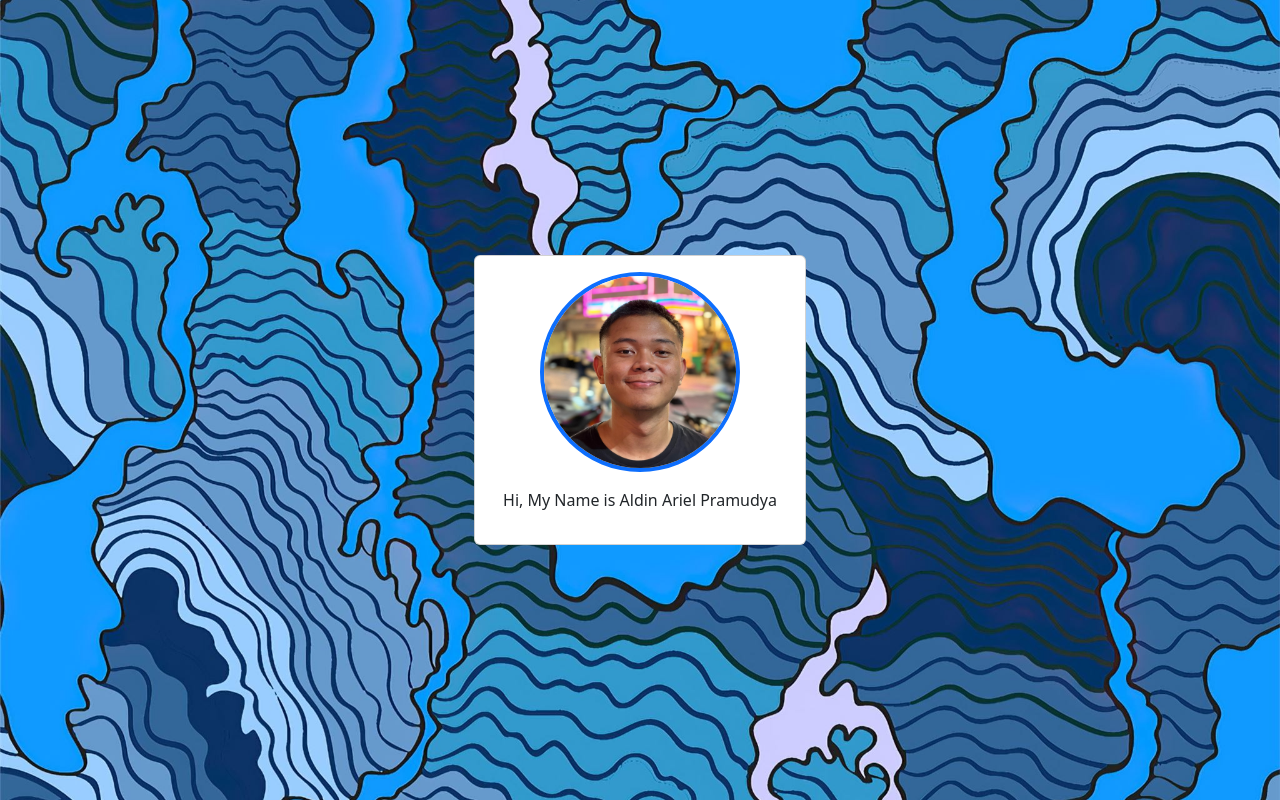
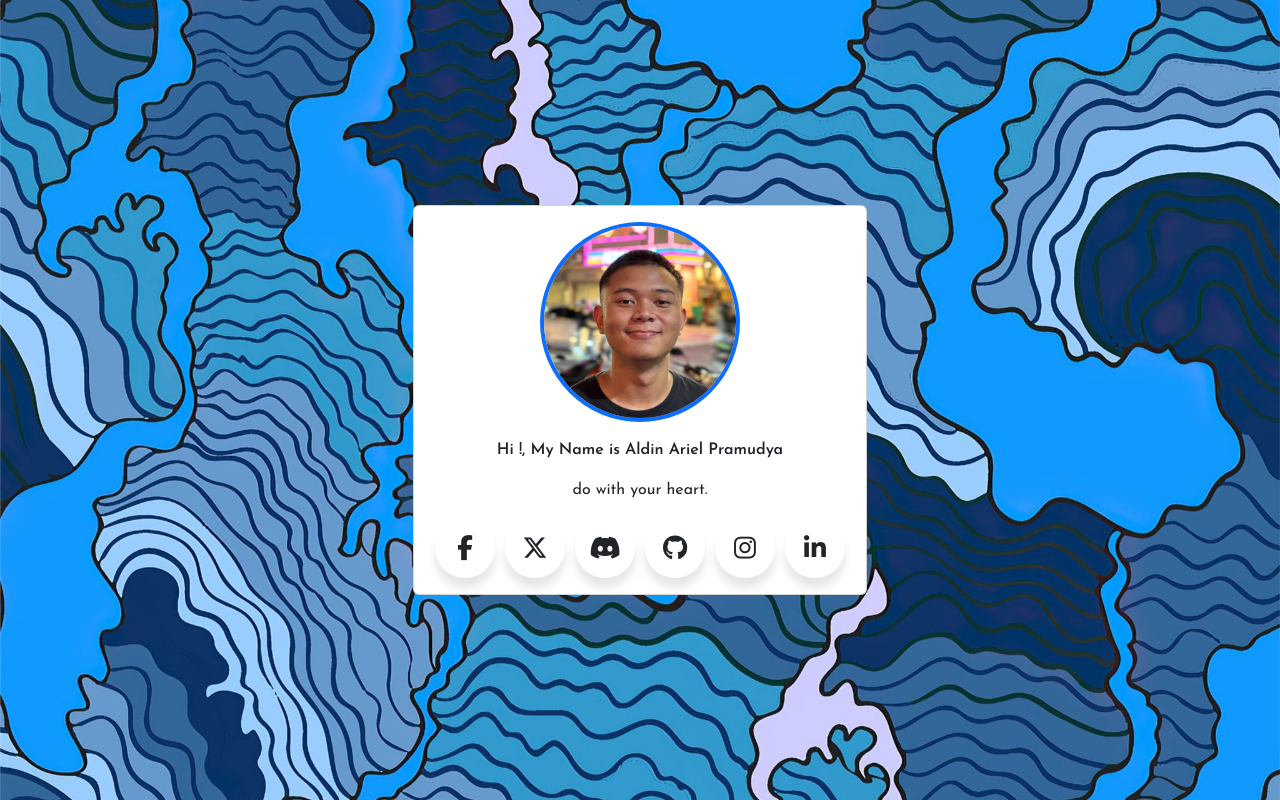
Before and after one commit to aldinpramudya/rielcard, a plain HTML site: page index.html in a window 1280 px wide. Drawn offline with nearby package versions, Linux system fonts and the light colour scheme.

Commit message:
add social media button

```diff
--- a/index.html
+++ b/index.html
@@ -8,20 +8,57 @@
     <link href="https://cdn.jsdelivr.net/npm/bootstrap@5.3.3/dist/css/bootstrap.min.css" rel="stylesheet"
         integrity="sha384-QWTKZyjpPEjISv5WaRU9OFeRpok6YctnYmDr5pNlyT2bRjXh0JMhjY6hW+ALEwIH" crossorigin="anonymous">
     <link rel="stylesheet" href="styles.css">
+    <script src="https://kit.fontawesome.com/d422f745e5.js" crossorigin="anonymous"></script>
 
 </head>
 
 <body>
     <div class="d-flex justify-content-center align-items-center vh-100">
-        <div class="card" style="max-width: 700px;">
+        <div class="card">
             <div class="card-body">
                 <div class="container d-flex flex-column justify-content-center align-items-center">
                     <img src="pp.jpg" class="img-fluid rounded-circle border border-primary border-4"
                         style="height: 200px;">
-                    <p class="mt-3">Hi, My Name is Aldin Ariel Pramudya</p>
+                    <p class=" fw-semibold mt-3">Hi !, My Name is Aldin Ariel Pramudya</p>
+                    <p> do with your heart.</p>
                 </div>
-                <div class="container">
-
+                <div class="wrapper">
+                    <div class="button">
+                        <a href="https://www.facebook.com/aldin.a.pramudya" target="_blank">
+                            <div  class="icon"><i class="fa-brands fa-facebook-f"></i></div>
+                            <span>Facebook</span>
+                        </a>
+                    </div>
+                    <div class="button">
+                        <a href="https://twitter.com/aldinpramudya" target="_blank">
+                            <div class="icon"><i class="fa-brands fa-x-twitter"></i></div>
+                            <span>X / Twitter</span>
+                        </a>
+                    </div>
+                    <div class="button">
+                        <a href="http://discordapp.com/users/742890878984650822" target="_blank">
+                            <div class="icon"><i class="fa-brands fa-discord"></i></div>
+                            <span>Discord</span>
+                        </a>
+                    </div>
+                    <div class="button">
+                        <a href="https://github.com/aldinpramudya" target="_blank">
+                            <div class="icon"><i class="fa-brands fa-github"></i></div>
+                            <span>Github</span>
+                        </a>
+                    </div>
+                    <div class="button">
+                        <a href="https://www.instagram.com/arcuied__/" target="_blank">
+                            <div class="icon"><i class="fa-brands fa-instagram"></i></div>
+                            <span>Instagram</span>
+                        </a>
+                    </div>
+                    <div class="button">
+                        <a href="https://www.linkedin.com/in/aldinarielpramudya/" target="_blank">
+                            <div class="icon"><i class="fa-brands fa-linkedin-in"></i></div>
+                            <span>Linked In</span>
+                        </a>
+                    </div>
                 </div>
             </div>
         </div>
--- a/styles.css
+++ b/styles.css
@@ -1,7 +1,113 @@
-body{
+@import url('https://fonts.googleapis.com/css2?family=Josefin+Sans:ital,wght@0,100..700;1,100..700&display=swap');
+
+body {
+    margin: 0;
+    padding: 0;
+    font-family: "Josefin Sans", sans-serif;
     background-image: url(wall.jpg);
     background-repeat: no-repeat;
     background-position: center;
     background-attachment: fixed;
     background-size: cover;
+    box-sizing: border-box;
 }
+
+.wrapper .button {
+    display: inline-block;
+    height: 60px;
+    width: 60px;
+    background: #fff;
+    margin: 0 5px;
+    float: left;
+    overflow: hidden;
+    border-radius: 50px;
+    cursor: pointer;
+    box-shadow: 0px 10px 10px rgba(0, 0, 0, 0.1);
+    transition: all 0.4s ease-out;
+}
+
+.wrapper .button:hover {
+    width: 200px;
+}
+
+.wrapper .button .icon {
+    display: inline-block;
+    height: 60px;
+    width: 60px;
+    border-radius: 50px;
+    text-align: center;
+    box-sizing: border-box;
+    line-height: 60px;
+    transition: all 0.4s ease-out;
+}
+
+.wrapper .button:nth-child(1):hover .icon {
+    background: #1877F2;
+}
+
+.wrapper .button:nth-child(2):hover .icon {
+    background: #657786;
+}
+
+.wrapper .button:nth-child(3):hover .icon {
+    background: #5865F2;
+}
+
+.wrapper .button:nth-child(4):hover .icon {
+    background: #3c3c3c;
+}
+
+.wrapper .button:nth-child(5):hover .icon {
+    background: #E1306C;
+}
+
+.wrapper .button:nth-child(6):hover .icon {
+    background: #0077b5;
+}
+
+
+.wrapper .button .icon i {
+    font-size: 25px;
+    line-height: 60px;
+    transition: all 0.4s ease-out;
+}
+
+.wrapper .button:hover .icon i {
+    color: #fff;
+}
+
+.wrapper .button span {
+    font-size: 15px;
+    font-weight: 500;
+    line-height: 60px;
+    margin-left: 10px;
+}
+
+.wrapper .button:nth-child(1) span{
+    color: #1877F2;
+}
+
+.wrapper .button:nth-child(2) span{
+    color: #657786;
+}
+
+.wrapper .button:nth-child(3) span{
+    color: #5865F2;
+}
+
+.wrapper .button:nth-child(4) span{
+    color: #3c3c3c;
+}
+
+.wrapper .button:nth-child(5) span{
+    color: #E1306C;
+}
+
+.wrapper .button:nth-child(6) span{
+    color: #0077b5;
+}
+
+.wrapper .button a{
+    color: inherit;
+    text-decoration: none;
+}
```
